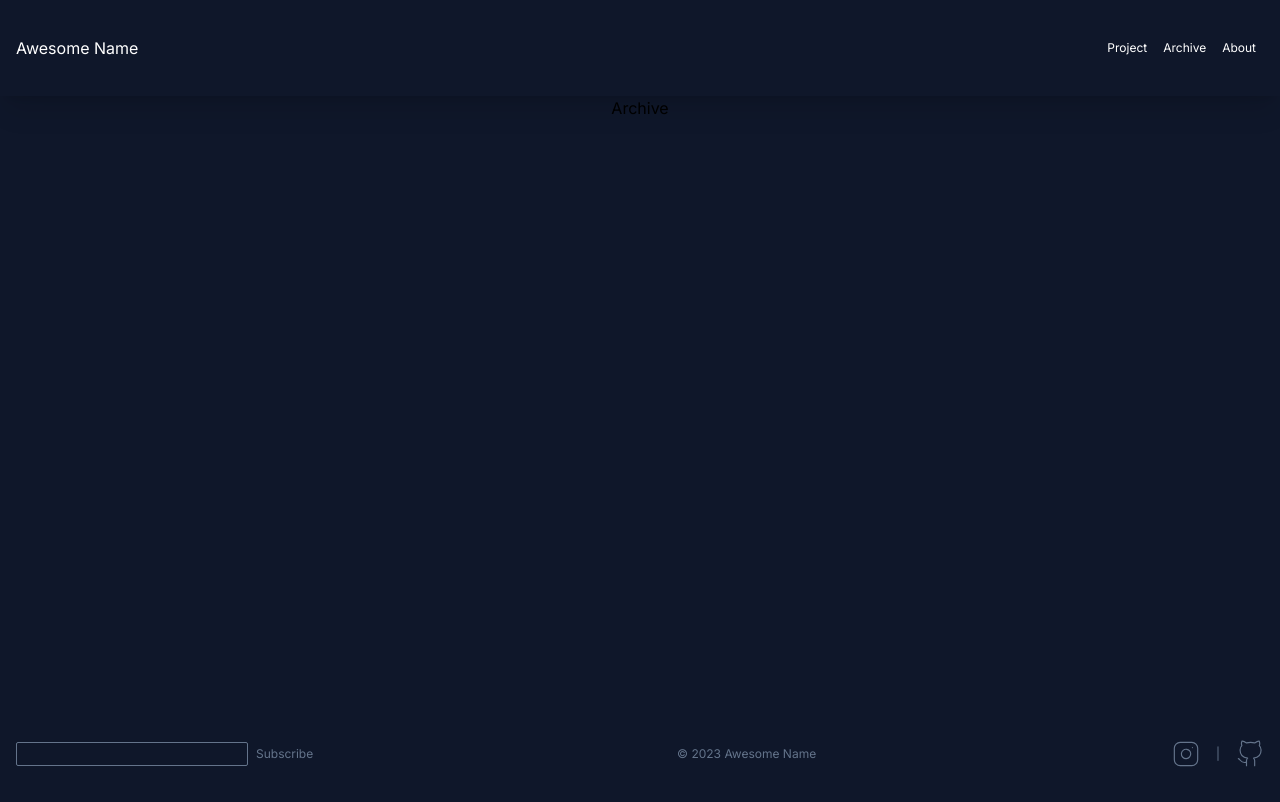
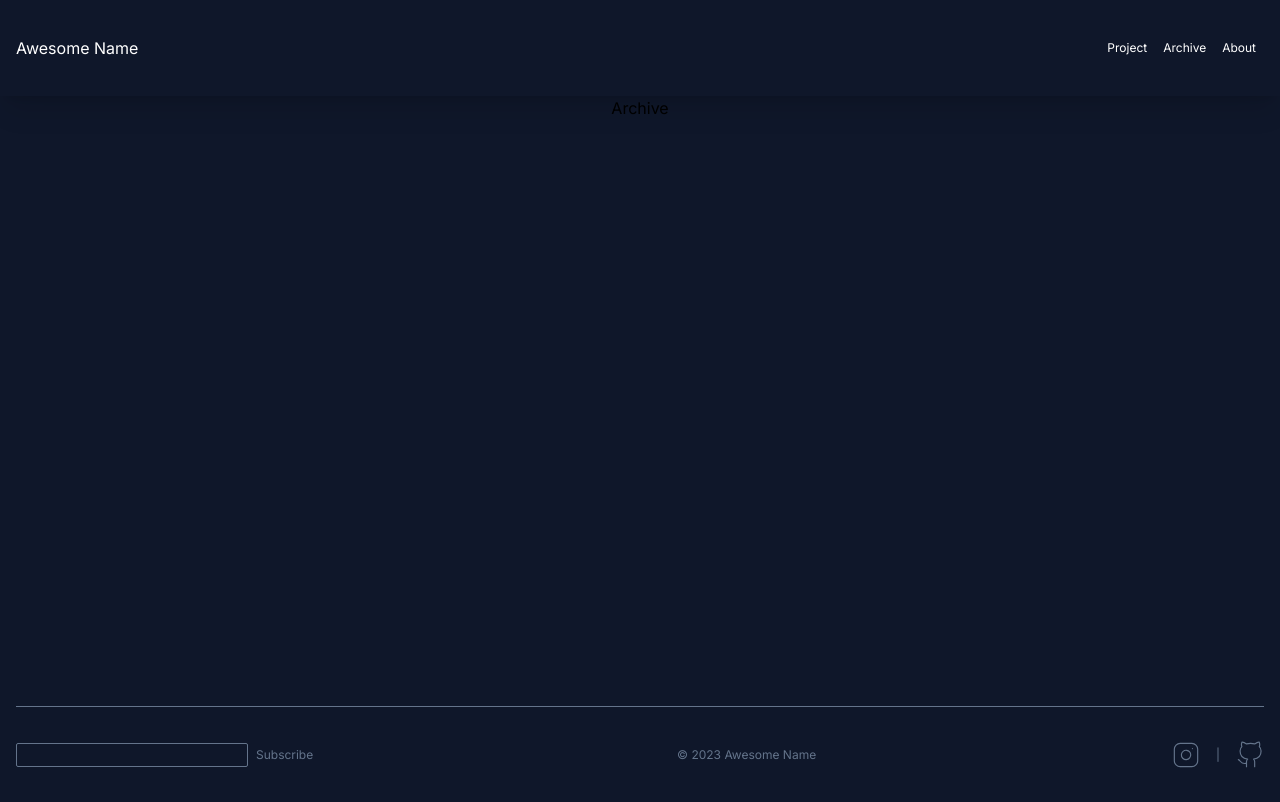
Before and after one commit to manonja/starter-nextjs-app, a Next.js app: page /archive in a window 1280 px wide. Built offline with nearby package versions, Linux system fonts and the light colour scheme.

Commit message:
feat: improve margin

```diff
--- a/app/components/footer.tsx
+++ b/app/components/footer.tsx
@@ -4,7 +4,7 @@ import Image from "next/image";
 export const Footer = () => {
   return (
     <footer className="bg-slate-900 w-full h-24">
-      <div className="flex flex-col items-start justify-center sm:flex-row sm:items-center sm:justify-between h-full w-full px-4 2xl:px-16">
+      <div className="flex flex-col items-start justify-center sm:flex-row sm:items-center sm:justify-between h-full mx-4 border-t border-slate-500">
         <div className="flex justify-between w-full sm:w-auto">
           <form>
             <div className="flex pb-4 sm:p-0">
```
